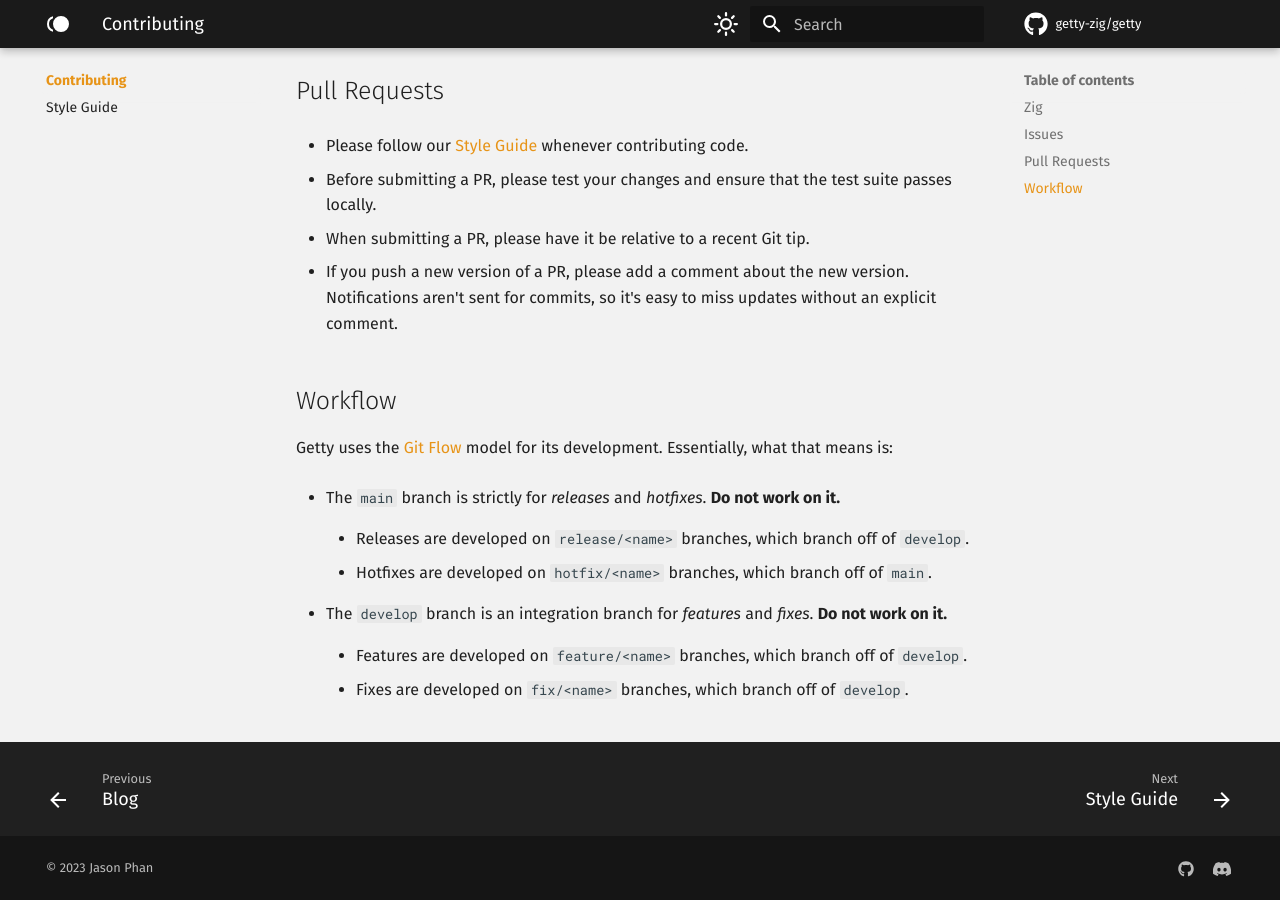
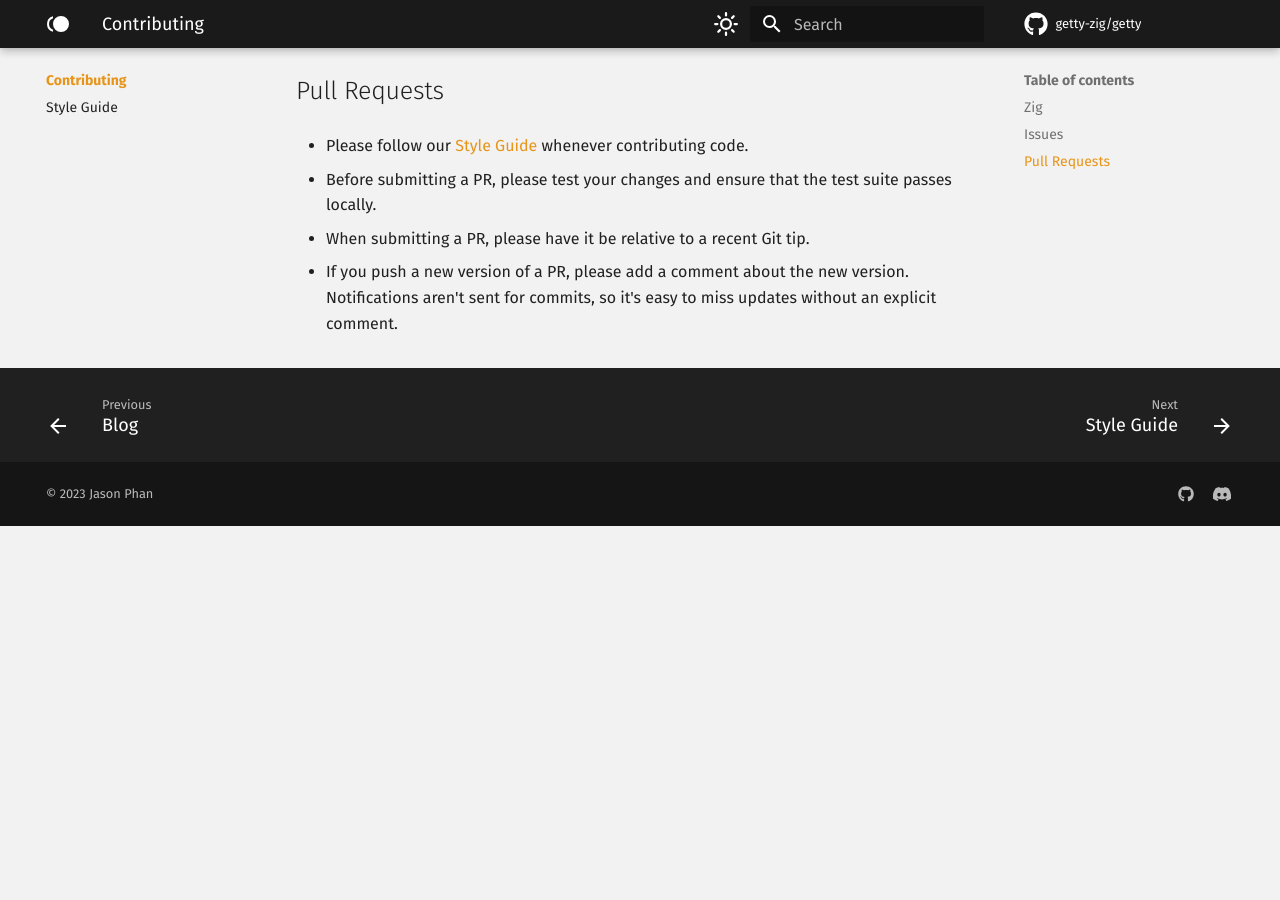
Before and after one commit to getty-zig/getty.so, an MkDocs documentation site: the page built from docs/contributing/index.md, in a window 1280 px wide and 900 px high, scrolled down 654 px. Built offline with MkDocs 1.6.1 and Material for MkDocs 9.7.7, drawn with Linux system fonts in a browser that asks for light colours; comment, search, counter and statistics services are not loaded; after the commit the page ends 1180 px from its top, so only the background shows below that.

Commit message:
Remove GitFlow section

```diff
--- a/docs/contributing/index.md
+++ b/docs/contributing/index.md
@@ -25,19 +25,3 @@ This page provides some information and a few guidelines to help get you started
 - When submitting a PR, please have it be relative to a recent Git tip.
 
 - If you push a new version of a PR, please add a comment about the new version. Notifications aren't sent for commits, so it's easy to miss updates without an explicit comment.
-
-## Workflow
-
-Getty uses the [Git Flow](https://www.atlassian.com/git/tutorials/comparing-workflows/gitflow-workflow) model for its development. Essentially, what that means is:
-
-- The `main` branch is strictly for _releases_ and _hotfixes_. __Do not work on it.__
-
-    - Releases are developed on `release/<name>` branches, which branch off of `develop`.
-
-    - Hotfixes are developed on `hotfix/<name>` branches, which branch off of `main`.
-
-- The `develop` branch is an integration branch for _features_ and _fixes_. __Do not work on it.__
-
-    - Features are developed on `feature/<name>` branches, which branch off of `develop`.
-
-    - Fixes are developed on `fix/<name>` branches, which branch off of `develop`.
```
